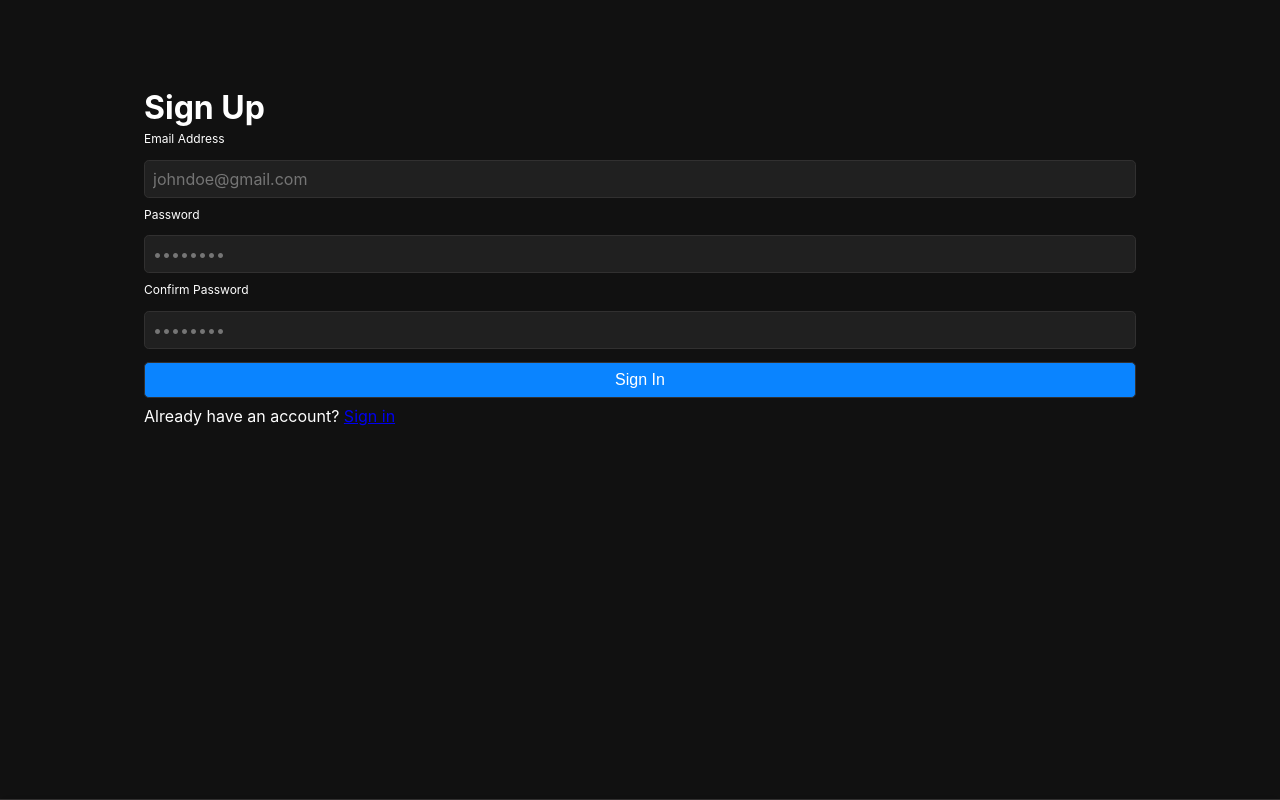
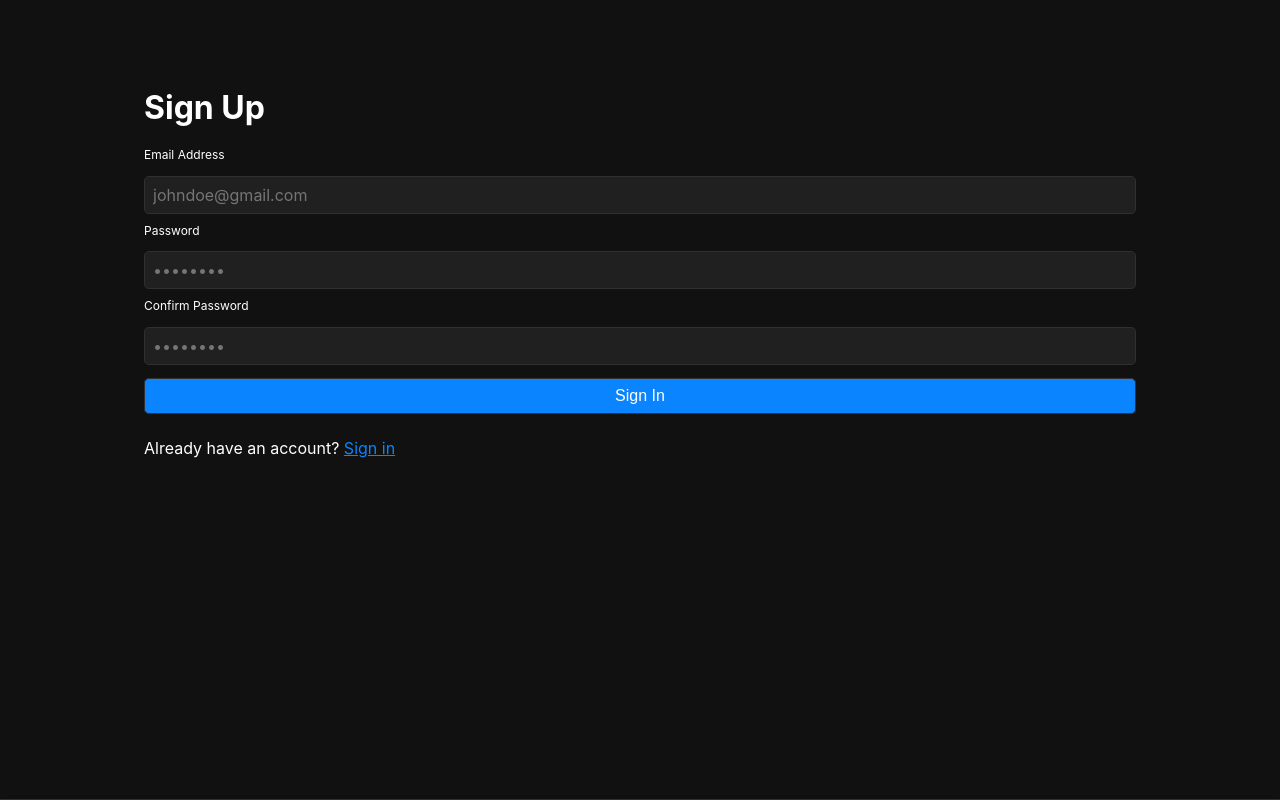
Before and after one commit to alonzuman/vuut-firebase-react-redux, a React (Create React App) app in the folder client/: page /signup in a window 1280 px wide. Built offline with nearby package versions, Linux system fonts and the light colour scheme; no server answers.

Commit message:
design tweaks

```diff
--- a/client/src/index.css
+++ b/client/src/index.css
@@ -27,6 +27,10 @@
 
 .green {
   color: var(--green)
+}
+
+a {
+  color: var(--primary);
 }
 
 li {
--- a/client/src/pages/Auth/SignIn.js
+++ b/client/src/pages/Auth/SignIn.js
@@ -24,7 +24,7 @@ export default function SignIn() {
       {!isLoading && !isAuth &&
       <Fragment>
         <form onSubmit={handleSignin}>
-          <h1>Sign In</h1>
+          <h1 style={{ marginBottom: '1rem' }}>Sign In</h1>
           <div className='form-group'>
             <label>Email Address</label>
             <input required placeholder='johndoe@gmail.com' className='form-control' type='email' value={email} onChange={e => setEmail(e.target.value)} />
@@ -34,7 +34,7 @@ export default function SignIn() {
             <input required placeholder='••••••••' className='form-control' type='password' value={password} onChange={e => setPassword(e.target.value)} />
           </div>
           <button className='btn btn-primary'>Sign In</button>
-          <p>Don't have an account? <Link to='/signup'>Sign up</Link></p>
+          <p style={{marginTop: '1rem'}}>Don't have an account? <Link to='/signup'>Sign up</Link></p>
         </form>
         </Fragment>}
     </div>
--- a/client/src/pages/Auth/SignUp.js
+++ b/client/src/pages/Auth/SignUp.js
@@ -24,7 +24,7 @@ export default function SignUp() {
       {!isLoading &&
       <Fragment>
         <form onSubmit={handleSignin}>
-        <h1>Sign Up</h1>
+        <h1 style={{marginBottom: '1rem'}}>Sign Up</h1>
         <div className='form-group'>
           <label>Email Address</label>
           <input required placeholder='johndoe@gmail.com' className='form-control' type='email' value={email} onChange={e => setEmail(e.target.value)} />
@@ -38,7 +38,7 @@ export default function SignUp() {
           <input required placeholder='••••••••' className='form-control' type='password' value={confirmPassword} onChange={e => setConfirmPassword(e.target.value)} />
         </div>
         <button className='btn btn-primary'>Sign In</button>
-        <p>Already have an account? <Link to='/signin'>Sign in</Link></p>
+        <p style={{marginTop: '1rem'}}>Already have an account? <Link to='/signin'>Sign in</Link></p>
         </form>
       </Fragment>}
     </div>
```
